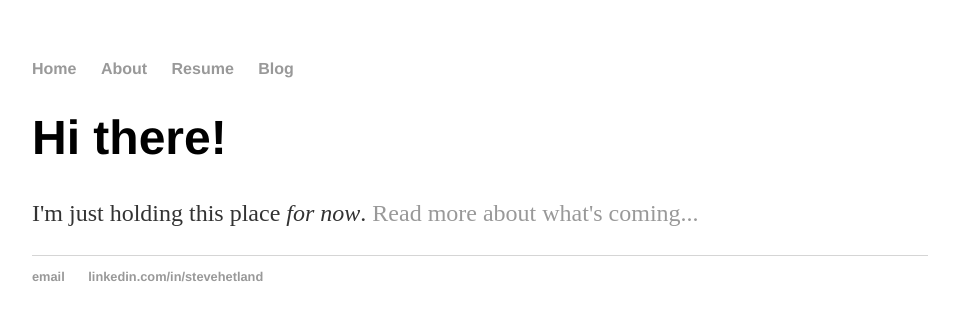
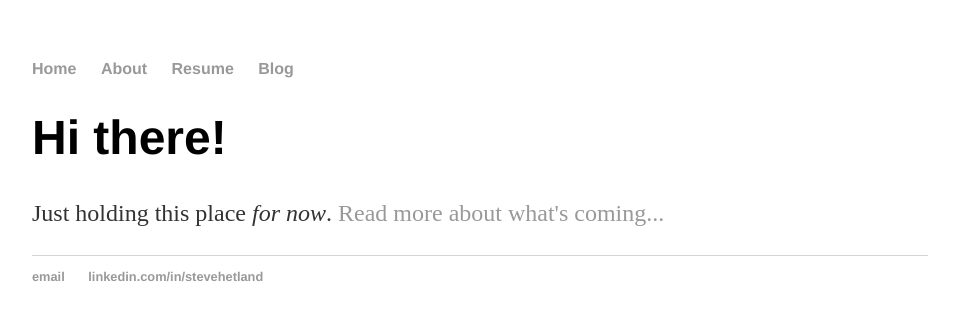
Before and after one commit to sthetland/sthetland.github.io, a Jekyll site: the page built from index.html, in a window 1280 px wide. Shown: the top 321 px of the page, without its empty margins (160-1119 px from the left). Built offline with Jekyll 4.4.1, drawn with Linux system fonts in a browser that asks for light colours.

Commit message:
updating first person

```diff
--- a/index.html
+++ b/index.html
@@ -5,5 +5,5 @@ title: sthetland's site
 
 <div class="blurb">
         <h1>Hi there!</h1>
-	      <p>I'm just holding this place <em>for now</em>. <a href="/about">Read more about what's coming...</a></p>
+	      <p>Just holding this place <em>for now</em>. <a href="/about">Read more about what's coming...</a></p>
 </div><!-- /.blurb -->
```
